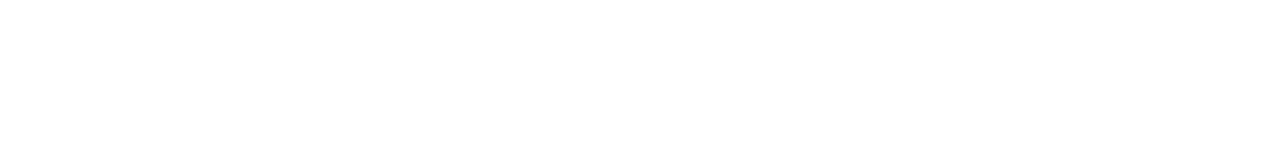
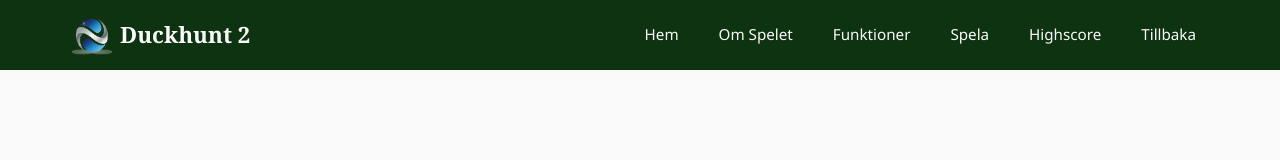
Before and after one commit to atef1995/webtec-atmo25, a website: page public/project.html in a window 1280 px wide. Drawn offline with Linux system fonts and the light colour scheme.

Commit message:
add header and navbar to project.html

```diff
--- a/public/css/project.css
+++ b/public/css/project.css
@@ -1 +1,134 @@
 /* Project styles for Duckhunt 2 onepage */
+
+/* ===== CSS Variables ===== */
+:root {
+  --color-primary: #1b5e20;
+  --color-primary-light: #4caf50;
+  --color-primary-dark: #0d3311;
+  --color-accent: #ff6f00;
+  --color-accent-light: #ffa040;
+  --color-text: #212121;
+  --color-text-light: #fafafa;
+  --color-bg: #fafafa;
+  --color-bg-dark: #1a1a2e;
+  --color-bg-section: #f0f4f0;
+
+  --font-main: 'Segoe UI', Arial, sans-serif;
+  --font-heading: Georgia, 'Times New Roman', serif;
+
+  --shadow-sm: 0 2px 4px rgba(0, 0, 0, 0.1);
+  --shadow-md: 0 4px 12px rgba(0, 0, 0, 0.15);
+  --shadow-lg: 0 8px 24px rgba(0, 0, 0, 0.2);
+
+  --spacing-xs: 0.5rem;
+  --spacing-sm: 1rem;
+  --spacing-md: 2rem;
+  --spacing-lg: 3rem;
+  --spacing-xl: 4rem;
+
+  --header-height: 70px;
+}
+
+/* ===== Reset ===== */
+*,
+*::before,
+*::after {
+  box-sizing: border-box;
+  margin: 0;
+  padding: 0;
+}
+
+html {
+  scroll-behavior: smooth;
+}
+
+body {
+  font-family: var(--font-main);
+  color: var(--color-text);
+  background-color: var(--color-bg);
+  line-height: 1.6;
+}
+
+img {
+  max-width: 100%;
+  display: block;
+}
+
+/* ===== Header ===== */
+.site-header {
+  position: fixed;
+  top: 0;
+  left: 0;
+  width: 100%;
+  z-index: 1000;
+  background-color: var(--color-primary-dark);
+  transition: background-color 0.3s ease;
+}
+
+.site-header.scrolled {
+  background-color: rgba(13, 51, 17, 0.95);
+  box-shadow: var(--shadow-md);
+}
+
+.header-container {
+  display: flex;
+  justify-content: space-between;
+  align-items: center;
+  padding: 0 var(--spacing-md);
+  height: var(--header-height);
+  max-width: 1200px;
+  margin: 0 auto;
+}
+
+.logo {
+  display: flex;
+  align-items: center;
+  gap: 0.5rem;
+  text-decoration: none;
+  color: var(--color-text-light);
+}
+
+.logo img {
+  width: 40px;
+  height: 40px;
+}
+
+.logo-text {
+  font-family: var(--font-heading);
+  font-size: 1.4rem;
+  font-weight: bold;
+}
+
+.navbar {
+  position: relative;
+}
+
+.nav-links {
+  display: flex;
+  list-style: none;
+  gap: var(--spacing-sm);
+}
+
+.nav-links a {
+  text-decoration: none;
+  color: var(--color-text-light);
+  padding: 0.5rem 0.75rem;
+  border-radius: 4px;
+  transition: background-color 0.3s ease, color 0.3s ease;
+  font-size: 0.95rem;
+}
+
+.nav-links a:hover,
+.nav-links a.active {
+  background-color: var(--color-primary-light);
+  color: #fff;
+}
+
+.menu-toggle {
+  display: none;
+  background: none;
+  border: none;
+  color: var(--color-text-light);
+  font-size: 1.8rem;
+  cursor: pointer;
+}
--- a/public/project.html
+++ b/public/project.html
@@ -6,10 +6,34 @@
   <meta name="viewport" content="width=device-width, initial-scale=1.0">
   <title>Duckhunt 2 - Projektet</title>
   <link rel="stylesheet" href="css/project.css">
+  <meta name="description" content="Duckhunt 2 - En uppföljare till det klassiska spelet">
 </head>
 
 <body>
-  <!-- Content coming soon -->
+  <header class="site-header">
+    <div class="header-container">
+      <a href="project.html" class="logo">
+        <img src="img/logo-1.png" alt="Logotyp">
+        <span class="logo-text">Duckhunt 2</span>
+      </a>
+      <nav class="navbar">
+        <button class="menu-toggle" id="menu-toggle">&#9776;</button>
+        <ul class="nav-links" id="nav-links">
+          <li><a href="#hero">Hem</a></li>
+          <li><a href="#about">Om Spelet</a></li>
+          <li><a href="#features">Funktioner</a></li>
+          <li><a href="#play">Spela</a></li>
+          <li><a href="#highscore">Highscore</a></li>
+          <li><a href="me.html">Tillbaka</a></li>
+        </ul>
+      </nav>
+    </div>
+  </header>
+
+  <main>
+  </main>
+
+  <script src="js/project.js"></script>
 </body>
 
 </html>
```
